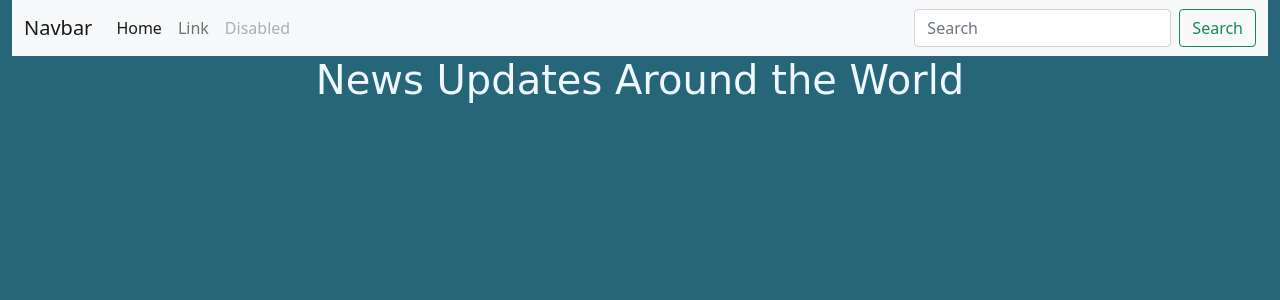
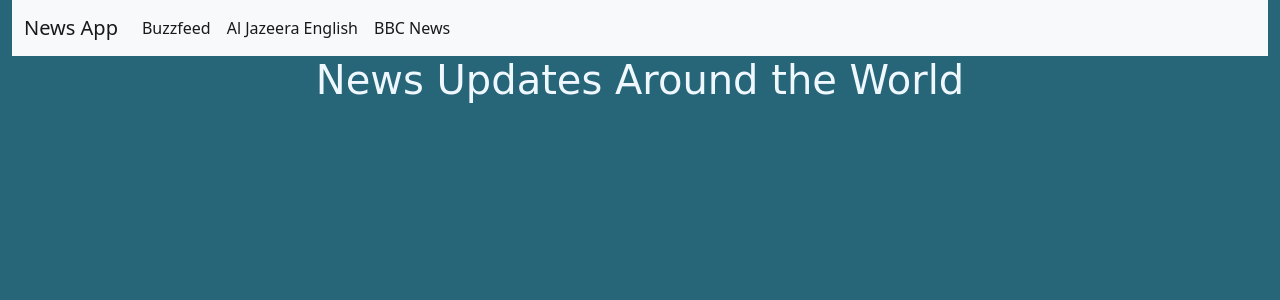
Before and after one commit to chegrofelix/news--app, a Flask app: template app/templates/index.html in a window 1280 px wide. Shown: the top 300 px of the page. Run offline with Flask 2, Linux system fonts and the light colour scheme; the template is opened without the code that fills it, so the values that code supplies are empty; some web fonts are replaced.

Commit message:
added nav bar to all template files

```diff
--- a/app/templates/index.html
+++ b/app/templates/index.html
@@ -6,31 +6,30 @@
 {% endblock %}
 
 {% block body %}
+
 <nav class="navbar navbar-expand-lg navbar-light bg-light">
     <div class="container-fluid">
-      <button class="navbar-toggler" type="button" data-bs-toggle="collapse" data-bs-target="#navbarTogglerDemo03" aria-controls="navbarTogglerDemo03" aria-expanded="false" aria-label="Toggle navigation">
-        <span class="navbar-toggler-icon"></span>
-      </button>
-      <a class="navbar-brand" href="#">Navbar</a>
+
+      <a class="navbar-brand" href="">News App</a>
       <div class="collapse navbar-collapse" id="navbarTogglerDemo03">
         <ul class="navbar-nav me-auto mb-2 mb-lg-0">
           <li class="nav-item">
-            <a class="nav-link active" aria-current="page" href="#">Home</a>
+            <a class="nav-link active" aria-current="page" href="buzzfeed">Buzzfeed</a>
           </li>
           <li class="nav-item">
-            <a class="nav-link" href="#">Link</a>
+            <a class="nav-link active" href="aljazeera">Al Jazeera English</a>
           </li>
           <li class="nav-item">
-            <a class="nav-link disabled" href="#" tabindex="-1" aria-disabled="true">Disabled</a>
+            <a class="nav-link active" href="bbc" tabindex="-1" aria-disabled="true">BBC News</a>
           </li>
         </ul>
-        <form class="d-flex">
-          <input class="form-control me-2" type="search" placeholder="Search" aria-label="Search">
-          <button class="btn btn-outline-success" type="submit">Search</button>
-        </form>
+
       </div>
     </div>
   </nav>
+
+
+
 <h1 style="font-family: 'Reggae One', cursive; text-align: center; color: aliceblue;" >News Updates Around the World</h1>
 
 {% for new, des, i in context%}
```
Also changed, not shown: app/templates/aljazeera.html (+21 -0 lines), app/templates/bbc.html (+21 -0 lines), app/templates/buzzfeed.html (+21 -0 lines).
